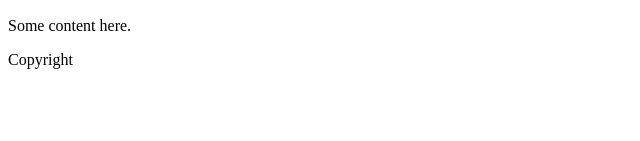
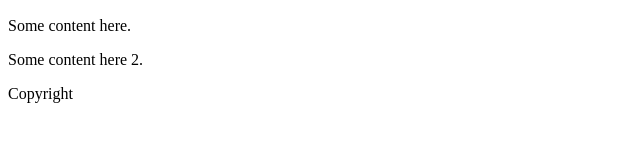
Before and after one commit to LoaiSiwas/homework_2, a plain HTML site: page index.html in a window 1280 px wide. Shown: the part 162-303 px from the top of the page, without its empty margins (0-640 px from the left). Drawn offline with Linux system fonts and the light colour scheme.

Commit message:
add some content 2

```diff
--- a/index.html
+++ b/index.html
@@ -21,6 +21,9 @@
         <p>
             Some content here.
         </p>
+        <p>
+            Some content here 2.
+        </p>
 
         <footer>
             <p>Copyright</p>
```
